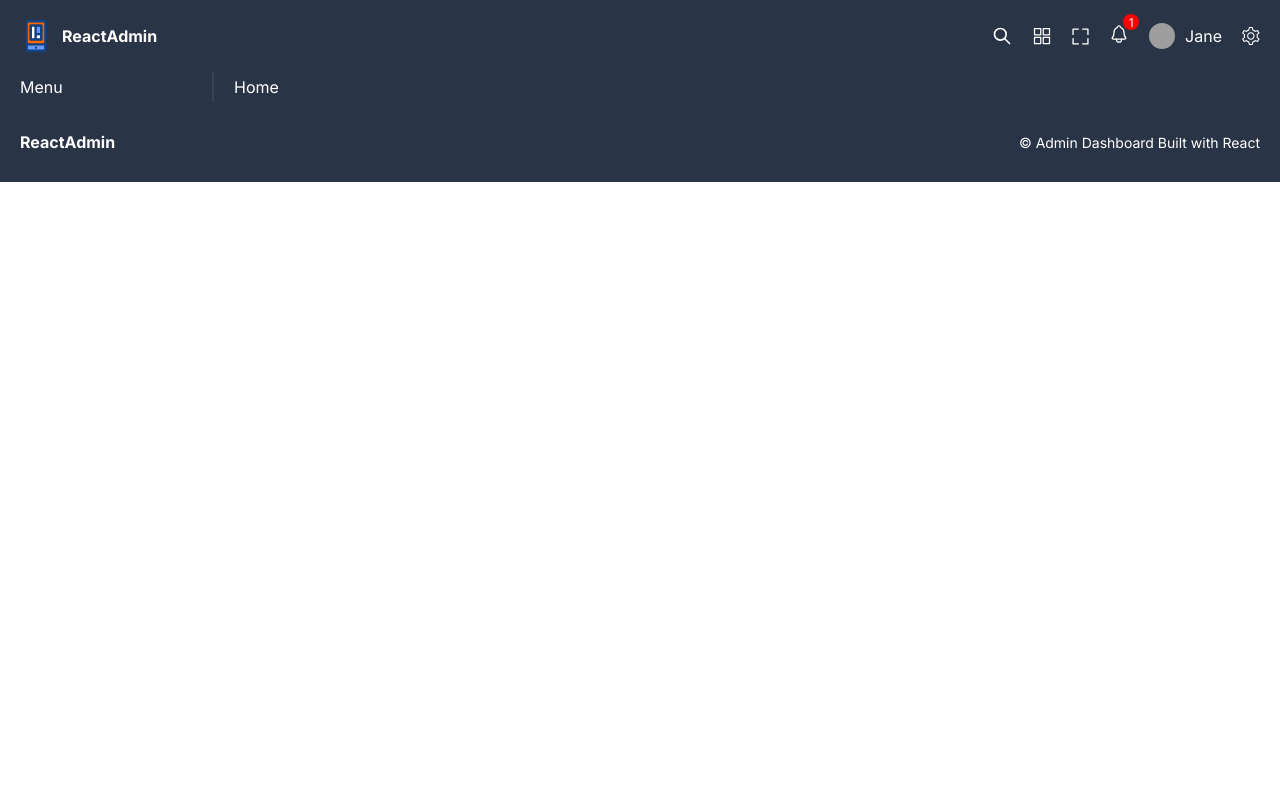
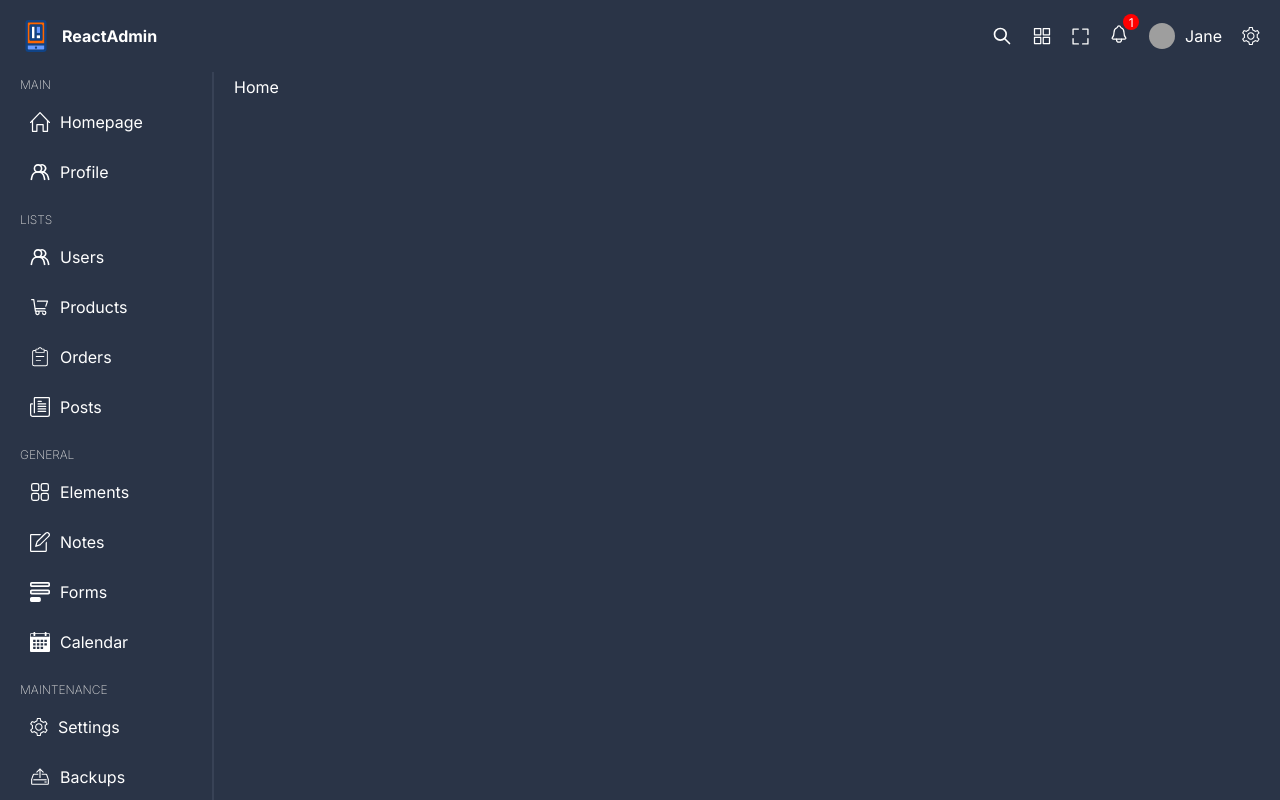
Before and after one commit to zhanybekovich/react-admin-dashboard, a React (Vite) app: page / in a window 1280 px wide. Shown: the top 800 px of the page. Built offline with nearby package versions, Linux system fonts and the light colour scheme; grey boxes are pictures that could not be loaded.

Commit message:
add menu

```diff
--- a/src/components/menu/Menu.tsx
+++ b/src/components/menu/Menu.tsx
@@ -1,7 +1,23 @@
+import { Link } from "react-router-dom";
 import "./menu.scss";
+import { menu } from "../../data";
 
 function Menu() {
-  return <div className="menu">Menu</div>;
+  return (
+    <div className="menu">
+      {menu.map((item) => (
+        <div className="item" key={item.id}>
+          <span className="title">{item.title}</span>
+          {item.listItems.map((listItem) => (
+            <Link className="list-item" to={listItem.url} key={listItem.id}>
+              <img src={listItem.icon} alt="" />
+              <span className="list-item-title">{listItem.title}</span>
+            </Link>
+          ))}
+        </div>
+      ))}
+    </div>
+  );
 }
 
 export default Menu;
--- a/src/components/menu/menu.scss
+++ b/src/components/menu/menu.scss
@@ -1,2 +1,29 @@
+@import "../../styles//variables";
+
 .menu {
+  .item {
+    display: flex;
+    flex-direction: column;
+    gap: 10px;
+    margin-bottom: 20px;
+  }
+
+  .title {
+    font-size: 12px;
+    font-weight: 200;
+    color: $soft-color;
+    text-transform: uppercase;
+  }
+
+  .list-item {
+    display: flex;
+    align-items: center;
+    gap: 10px;
+    padding: 10px;
+    border-radius: 5px;
+
+    &:hover {
+      background-color: $soft-bg;
+    }
+  }
 }
--- /dev/null
+++ b/src/data.ts
@@ -0,0 +1,116 @@
+export const menu = [
+  {
+    id: 1,
+    title: "main",
+    listItems: [
+      {
+        id: 1,
+        title: "Homepage",
+        url: "/",
+        icon: "home.svg",
+      },
+      {
+        id: 2,
+        title: "Profile",
+        url: "/users/1",
+        icon: "user.svg",
+      },
+    ],
+  },
+  {
+    id: 2,
+    title: "lists",
+    listItems: [
+      {
+        id: 1,
+        title: "Users",
+        url: "/users",
+        icon: "user.svg",
+      },
+      {
+        id: 2,
+        title: "Products",
+        url: "/products",
+        icon: "product.svg",
+      },
+      {
+        id: 3,
+        title: "Orders",
+        url: "/orders",
+        icon: "order.svg",
+      },
+      {
+        id: 4,
+        title: "Posts",
+        url: "/posts",
+        icon: "post2.svg",
+      },
+    ],
+  },
+  {
+    id: 3,
+    title: "general",
+    listItems: [
+      {
+        id: 1,
+        title: "Elements",
+        url: "/",
+        icon: "element.svg",
+      },
+      {
+        id: 2,
+        title: "Notes",
+        url: "/",
+        icon: "note.svg",
+      },
+      {
+        id: 3,
+        title: "Forms",
+        url: "/",
+        icon: "form.svg",
+      },
+      {
+        id: 4,
+        title: "Calendar",
+        url: "/",
+        icon: "calendar.svg",
+      },
+    ],
+  },
+  {
+    id: 4,
+    title: "Maintenance",
+    listItems: [
+      {
+        id: 1,
+        title: "Settings",
+        url: "/",
+        icon: "settings.svg",
+      },
+      {
+        id: 2,
+        title: "Backups",
+        url: "/",
+        icon: "backup.svg",
+      },
+    ],
+  },
+  {
+    id: 5,
+    title: "analytics",
+    listItems: [
+      {
+        id: 1,
+        title: "Charts",
+        url: "/",
+        icon: "chart.svg",
+      },
+      {
+        id: 2,
+        title: "Logs",
+        url: "/",
+        icon: "log.svg",
+      },
+    ],
+  },
+];
```
